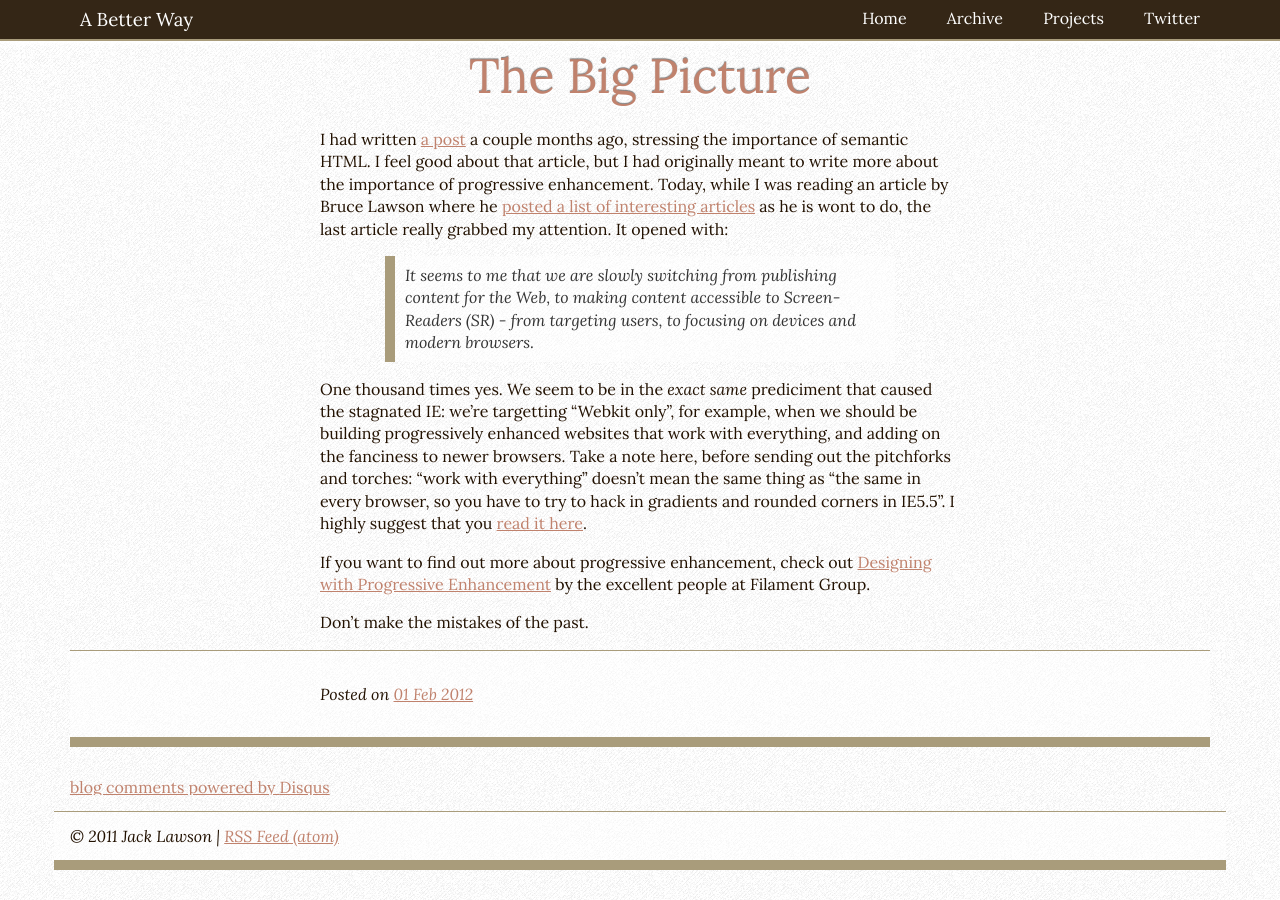
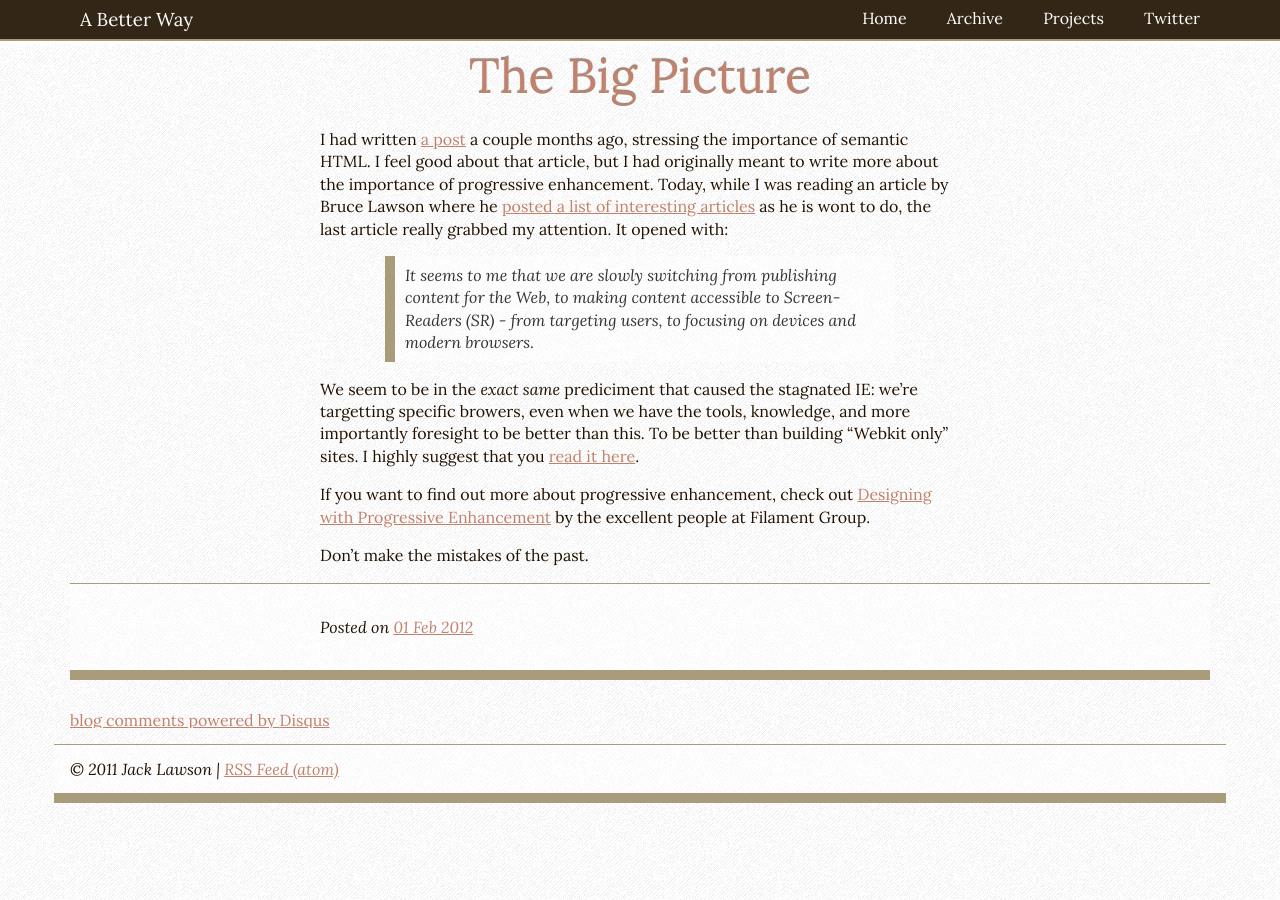
Before and after one commit to ajacksified/ajacksified.github.com, a Jekyll site: the page built from _posts/2012-02-01-the-big-picture.markdown, in a window 1280 px wide. Built offline with Jekyll 4.4.1, drawn with Linux system fonts in a browser that asks for light colours; nearby versions of some CDN libraries; Markdown is read by kramdown in place of the engine named in the settings; comment, search, counter and statistics services are not loaded.

Commit message:
clarified wording

```diff
--- a/_posts/2012-02-01-the-big-picture.markdown
+++ b/_posts/2012-02-01-the-big-picture.markdown
@@ -19,13 +19,10 @@ with:
 > Web, to making content accessible to Screen-Readers (SR) - from targeting
 > users, to focusing on devices and modern browsers.
 
-One thousand times yes. We seem to be in the *exact same* prediciment that
-caused the stagnated IE: we're targetting "Webkit only", for example,
-when we should be building progressively enhanced websites that work
-with everything, and adding on the fanciness to newer browsers. Take a note
-here, before sending out the pitchforks and torches: "work with everything"
-doesn't mean the same thing as "the same in every browser, so you have to
-try to hack in gradients and rounded corners in IE5.5".  I highly suggest
+We seem to be in the *exact same* prediciment that
+caused the stagnated IE: we're targetting specific browers, even when we have
+the tools, knowledge, and more importantly foresight to be better than this.
+To be better than building "Webkit only" sites. I highly suggest
 that you [read it here](http://www.css-101.org/articles/the_power_of_the_web_is_in_its_universality/strive_to_make_content_accessible_to_all.php).
 
 If you want to find out more about progressive enhancement, check out
```
